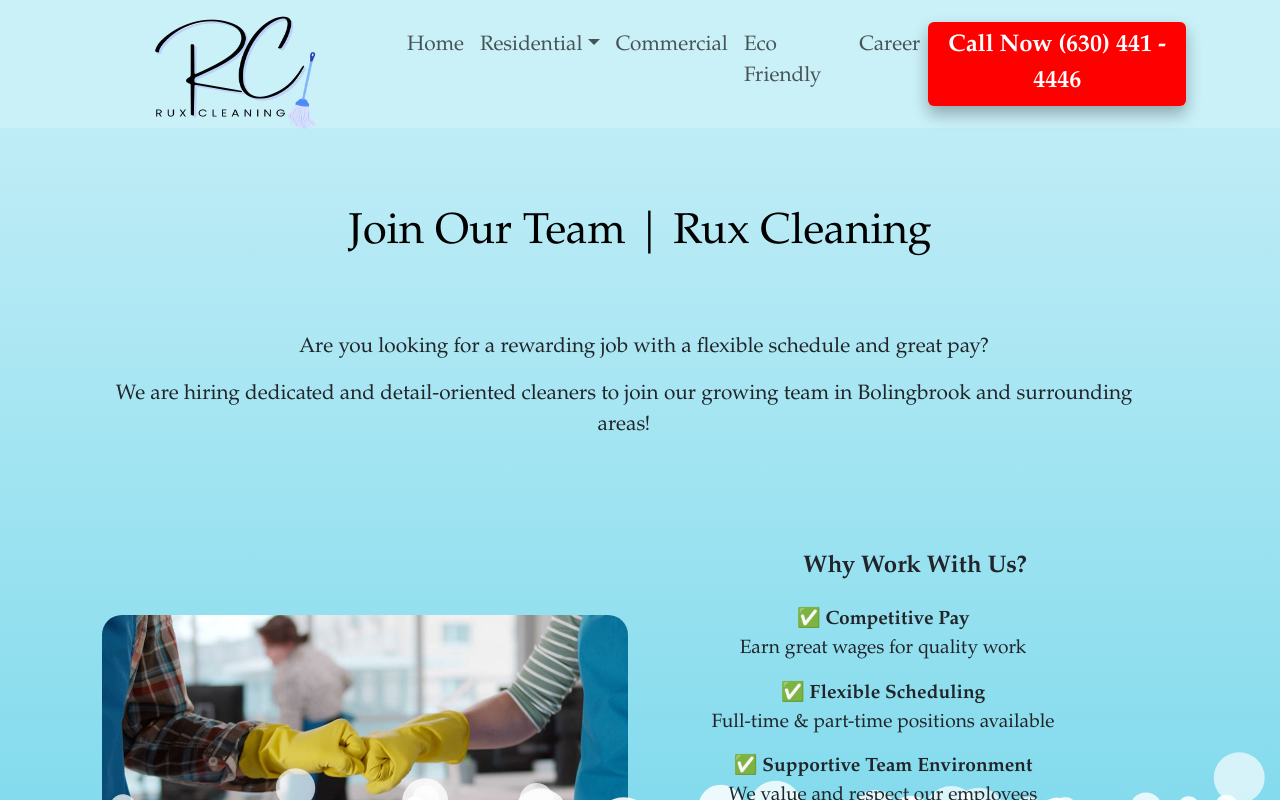
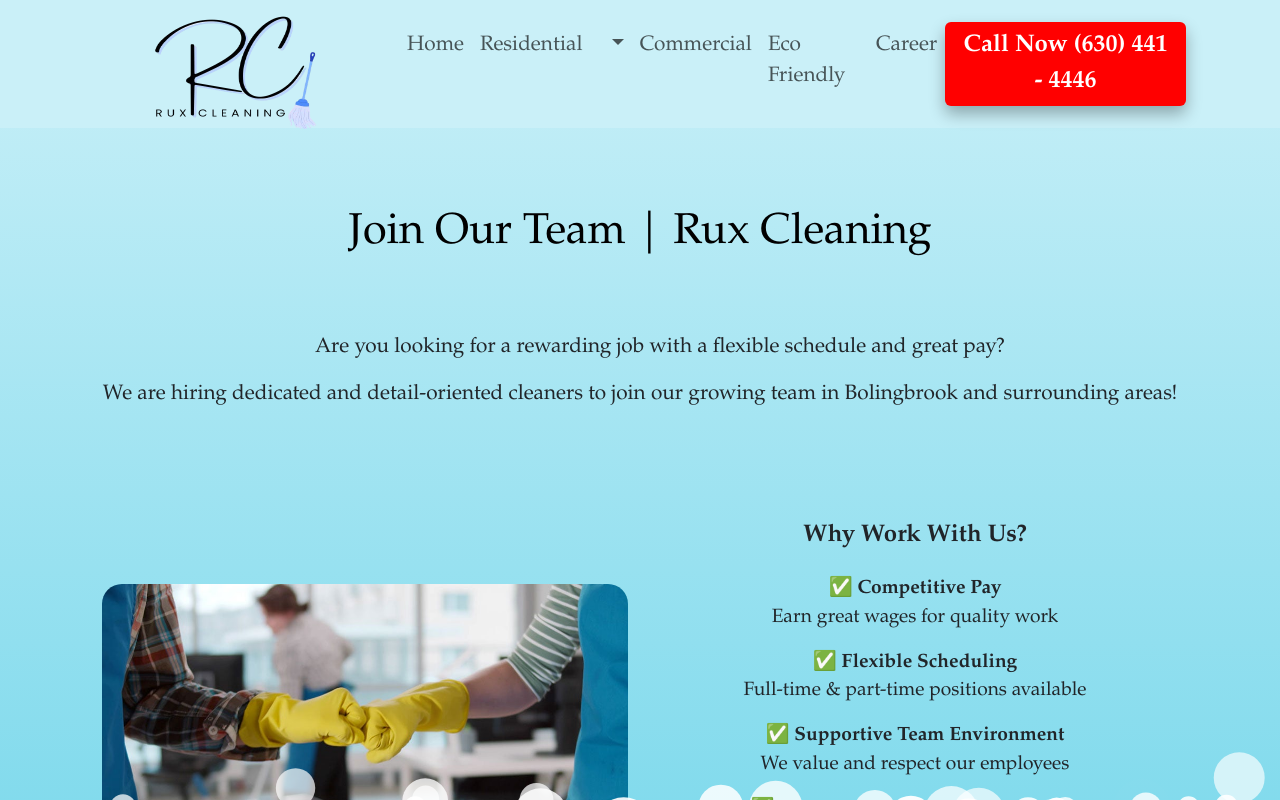
Before and after one commit to YemnyFeliz/RuxCleaning, a React (Vite) app: page /career in a window 1280 px wide. Shown: the top 800 px of the page. Built offline with nearby package versions, Linux system fonts and the light colour scheme.

Commit message:
added scroll component to fix scroll behavior, enabled right-click, removed padding from p

```diff
--- a/Pages/Eco-Friendly.jsx
+++ b/Pages/Eco-Friendly.jsx
@@ -35,7 +35,7 @@
                 </Row>
 
                 <Row>
-                <Col md={12} lg={8} className="mx-auto">
+                <Col md={12} lg={8} className="mx-auto text-center">
                         <Card className="regCard">
                             <Card.Body>
                                 <Card.Title className="regCardTitle">What is Eco-Friendly Cleaning?</Card.Title>
--- a/Pages/Home.jsx
+++ b/Pages/Home.jsx
@@ -25,8 +25,8 @@
 
                                 <Card.Text className=" intro-text regCardText text-center ">
                                     <p>At <strong>Rux Cleaning</strong>, <br />our mission is to provide top-quality, reliable, and eco-friendly cleaning services that create healthier and more comfortable spaces for our clients.</p>
-<p>We are committed to excellence, professionalism, and customer satisfaction, ensuring every home and business we clean is left spotless and refreshed. </p>
-<p>Through sustainability, integrity, and attention to detail, we strive to build long-term relationships and make a positive impact on our community - one clean space at a time.
+                                    <p>We are committed to excellence, professionalism, and customer satisfaction, ensuring every home and business we clean is left spotless and refreshed. </p>
+                                    <p>Through sustainability, integrity, and attention to detail, we strive to build long-term relationships and make a positive impact on our community - one clean space at a time.
 
                                     </p>
                                 </Card.Text>
--- a/components/ContentProtector.jsx
+++ b/components/ContentProtector.jsx
@@ -2,22 +2,24 @@
 
 function ContentProtector({ children }) {
   useEffect(() => {
-    const disableRightClick = (e) => e.preventDefault();
     const disableKeys = (e) => {
+      const key = e.key.toLowerCase();
+
+      // Block common shortcuts (copy, cut, save, view source)
       if (
-        (e.ctrlKey && ['u', 'c', 'x', 's'].includes(e.key.toLowerCase())) ||
-        (e.metaKey && ['u', 'c', 'x', 's'].includes(e.key.toLowerCase()))
+        (e.ctrlKey || e.metaKey) &&
+        ['c', 'x', 's', 'u'].includes(key)
       ) {
         e.preventDefault();
       }
     };
 
-    document.addEventListener('contextmenu', disableRightClick);
     document.addEventListener('keydown', disableKeys);
+
+    // Optional: prevent text selection
     document.body.style.userSelect = 'none';
 
     return () => {
-      document.removeEventListener('contextmenu', disableRightClick);
       document.removeEventListener('keydown', disableKeys);
       document.body.style.userSelect = 'auto';
     };
--- a/components/NavBar.jsx
+++ b/components/NavBar.jsx
@@ -19,7 +19,7 @@
 
   const handleLinkClick = () => {
     setExpanded(false); // Collapse the menu after any link is clicked
-    window.scrollTo({ top: 0, behavior: 'smooth' });
+    // window.scrollTo({ top: 0, behavior: 'smooth' });
   };
 
   return (
@@ -39,7 +39,15 @@
             <Nav.Link as={Link} to="/" onClick={handleLinkClick} >Home</Nav.Link>
 
             {/* <Nav.Link as={Link} to="/residential"> Residential */}
-            <NavDropdown title={<Link to="/residential" className="dropdown-link" onClick={handleLinkClick} >Residential</Link>} id="collapsible-nav-dropdown" className='custom-dropdown'>
+            <NavDropdown title={
+
+              <span className="dropdown-title-link">
+              <Link to="/residential" className="dropdown-link" onClick={handleLinkClick}>
+                Residential
+              </Link>
+            </span>}
+
+            id="collapsible-nav-dropdown" className='custom-dropdown'>
               <NavDropdown.Item as={Link} to="/regularCleaning" onClick={handleLinkClick} >Regular Cleaning</NavDropdown.Item>
               <NavDropdown.Item as={Link} to="/deepCleaning" onClick={handleLinkClick} >Deep Cleaning</NavDropdown.Item>
               <NavDropdown.Item as={Link} to="/moveCleaning" onClick={handleLinkClick} >Move in/out Cleaning</NavDropdown.Item>
--- /dev/null
+++ b/components/ScrollToTop.jsx
@@ -0,0 +1,14 @@
+import { useEffect } from 'react';
+import { useLocation } from 'react-router-dom';
+
+const ScrollToTop = () => {
+  const { pathname } = useLocation();
+
+  useEffect(() => {
+    window.scrollTo({ top: 0, behavior: 'smooth' });
+  }, [pathname]);
+
+  return null;
+};
+
+export default ScrollToTop;
--- a/src/App.jsx
+++ b/src/App.jsx
@@ -7,6 +7,7 @@
 import Header from '../components/Header';
 import BubblesBackground from '../components/Bubbles';
 
+import ScrollToTop from '../components/ScrollToTop';
 import ContentProtector from '../components/ContentProtector';
 import Home from '../Pages/Home';
 import ResidentialMain from '../Pages/ResidentialMain';
@@ -38,7 +39,7 @@
     <div className='App'>
       <BubblesBackground key={key} />  {/* 🔄 This forces it to re-render */}
       <Header />
-
+      <ScrollToTop />
       <Routes>
         <Route path="/" element={<Home />} />
         <Route path="/residential" element={<ResidentialMain />} />
--- a/styles/Home.css
+++ b/styles/Home.css
@@ -153,9 +153,7 @@
     width: 300px;
     height: 250px
 }
-p {
-    padding-right: 2rem;
-}
+
 /* -----------------------Responsive-------------------- */
 @media (max-width: 768px) {
     .intro-text {
@@ -196,8 +194,6 @@
 
         margin-top: 5rem;
     }
-    p {
-        padding-right: 2rem;
-    }
+
 
   }
--- a/styles/NavBar.css
+++ b/styles/NavBar.css
@@ -51,6 +51,13 @@
     color: var(--bs-nav-link-color);
 }
 
+/* Adjusts spacing between the link text and dropdown arrow */
+.dropdown-title-link {
+    /* display: inline-block; */
+    padding-right: 1.5rem; /* You can increase/decrease this */
+  }
+
+
 @media (max-width: 768px){
     .show{
         background-color: #00b4d8;
```
